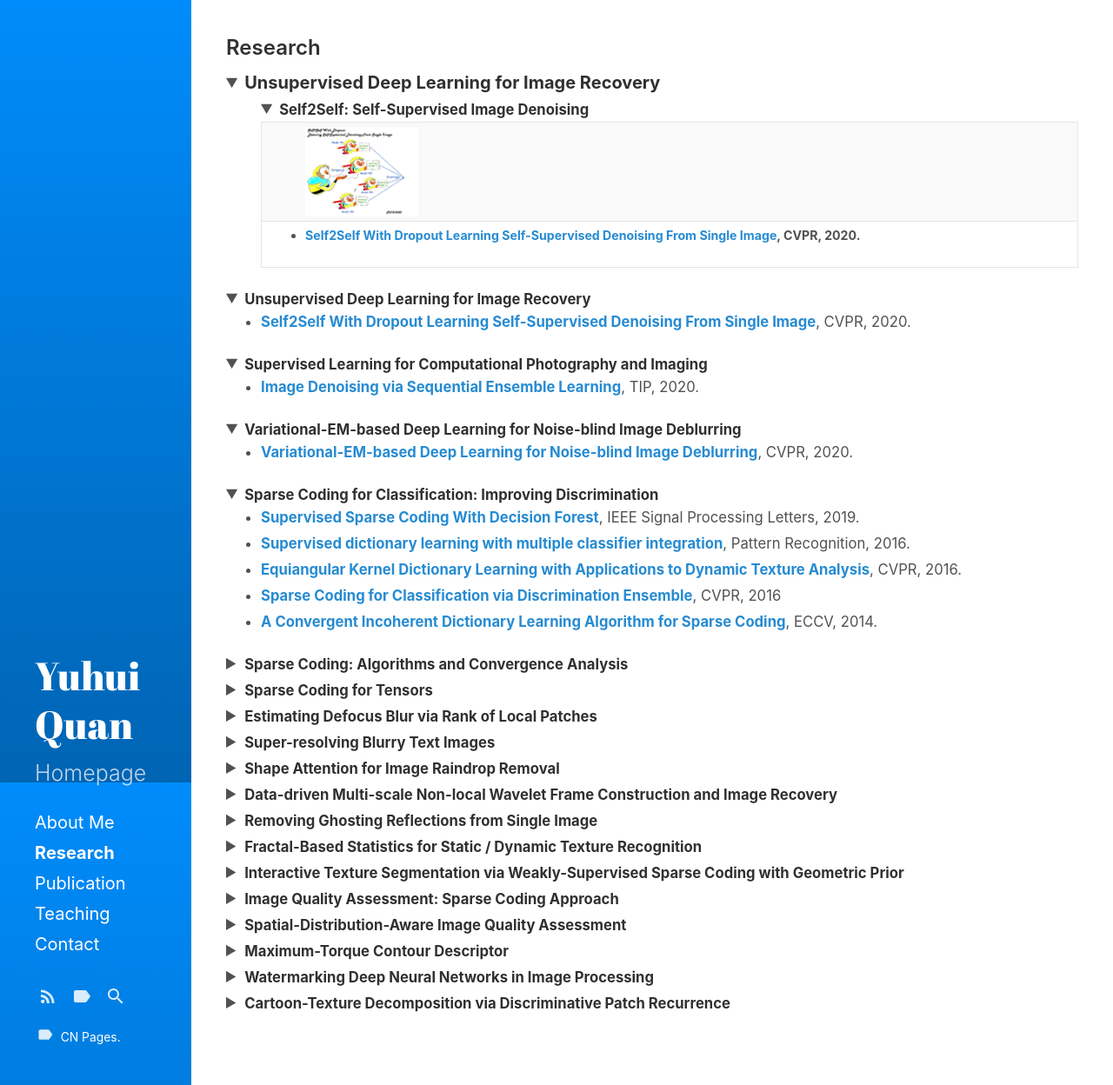
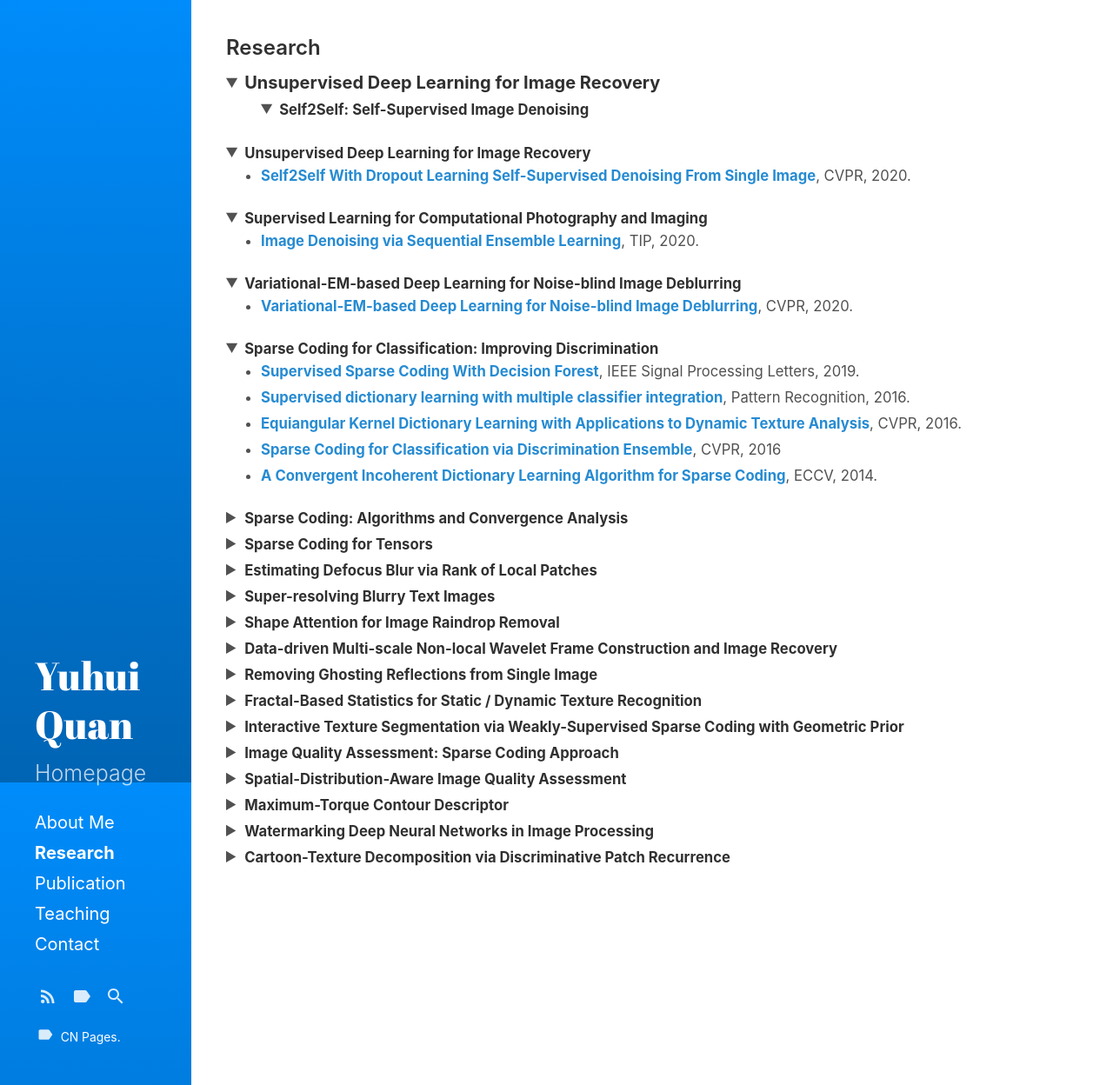
Before and after one commit to Dofboom/Dofboom.github.io, a Jekyll site: the page built from research.md, in a window 1280 px wide and 1248 px high. Shown: the whole window at 87% size. Built offline with Jekyll 4.4.1, drawn with Linux system fonts in a browser that asks for light colours.

Commit message:
Update research.md

```diff
--- a/research.md
+++ b/research.md
@@ -17,21 +17,6 @@ sidebar_link: true
 
 <table>
 <tbody>
-<tr>
- <th>
-  <ul>
-   <img src="https://github.com/Dofboom/Dofboom.github.io/raw/master/images/r_im1.png" alt="" width="130" align="left" />
-  </ul>
- </th>
-</tr>
-
-<tr>
- <th>
-  <ul>
-   <li type="disc"><strong><a href="https://github.com/csyhquan/csyhquan.github.io/raw/master/manuscript/20x-cvpr-Self2Self%20With%20Dropout%20Learning%20Self-Supervised%20Denoising%20From%20Single%20Image.pdf">Self2Self With Dropout Learning Self-Supervised Denoising From Single Image</a></strong>, CVPR, 2020.</li>
-  </ul>
- </th>
-</tr>
 
 </tbody>
 </table>
```
